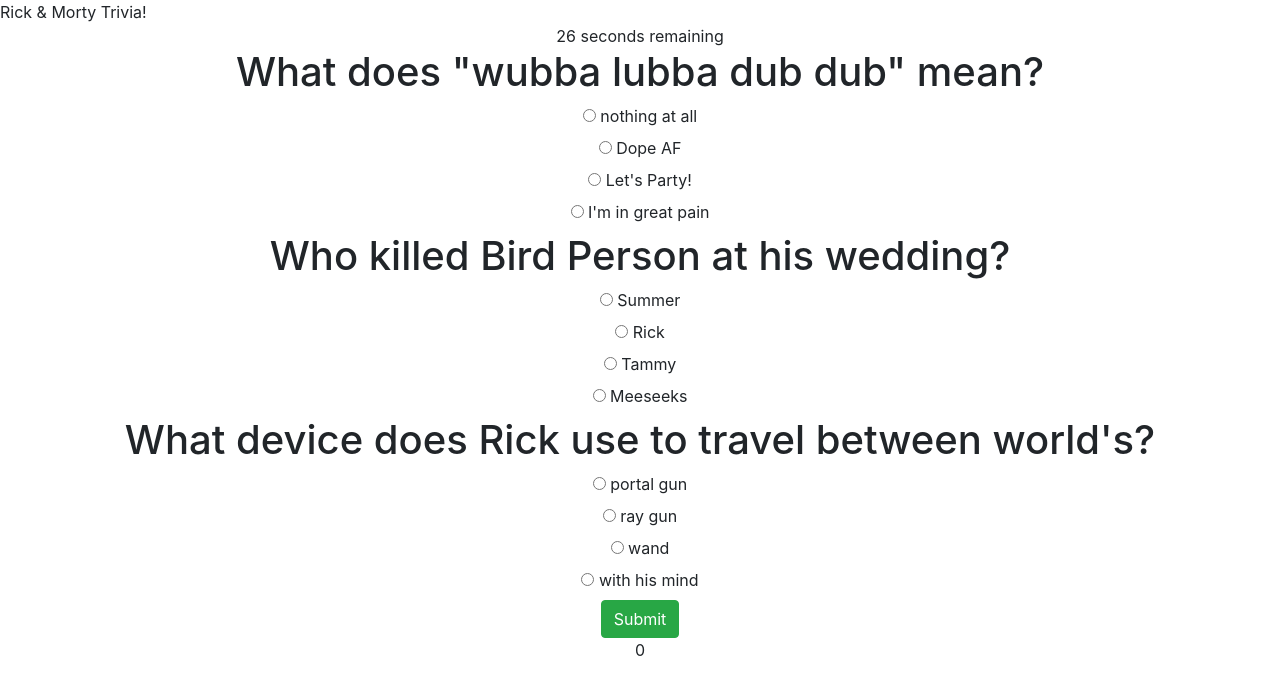
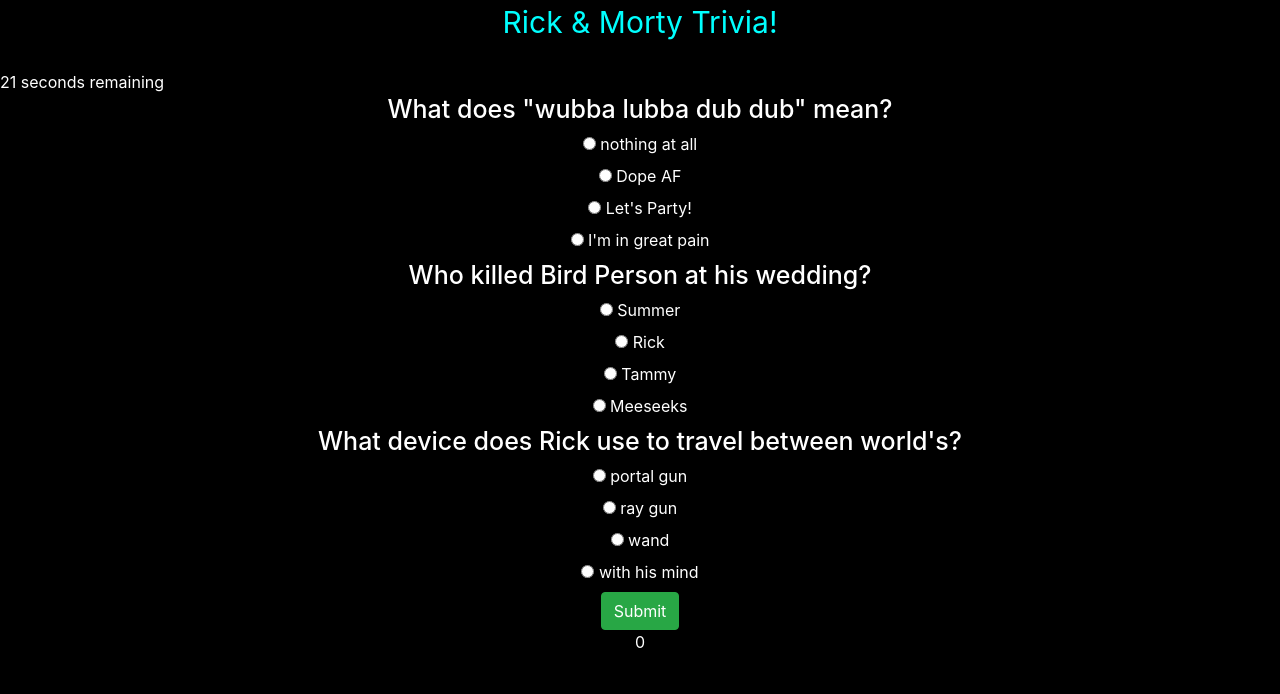
Before and after one commit to FreebirdSallas/triviaGame, a plain HTML site: page index.html in a window 1280 px wide. Drawn offline with nearby package versions, Linux system fonts and the light colour scheme.

Commit message:
made a first page starter, and added different components to time

```diff
--- /dev/null
+++ b/assests/css/start.css
@@ -0,0 +1,7 @@
+p {
+    font-size: 25px;
+}
+.display-4 {
+    font-family: fantasy;
+    color: rgb(40, 196, 196);
+}
--- a/assests/css/style.css
+++ b/assests/css/style.css
@@ -1,3 +1,11 @@
 form {
     text-align: center;
+
 }
+body {
+    color: white;
+    background-color: black;
+}
+h1 {
+    font-size: 25px;
+}
--- a/assests/javascript/app.js
+++ b/assests/javascript/app.js
@@ -1,4 +1,4 @@
-var timeLeft = 30;
+var timeLeft = 25;
 var elem = document.getElementById("countDown");
 var timerId = setInterval(countdown, 1000);
 
@@ -6,6 +6,7 @@
     if (timeLeft == -1) {
         clearTimeout(timerId);
         doSomething();
+        showResults();
     } else {
         elem.innerHTML = timeLeft + ' seconds remaining';
         timeLeft--;
--- a/index.html
+++ b/index.html
@@ -1,19 +1,23 @@
 <!DOCTYPE html>
 <html lang="en">
+
 <head>
     <meta charset="UTF-8">
     <meta name="viewport" content="width=device-width, initial-scale=1.0">
     <meta http-equiv="X-UA-Compatible" content="ie=edge">
-    <link rel="stylesheet" href="https://stackpath.bootstrapcdn.com/bootstrap/4.3.1/css/bootstrap.min.css" integrity="sha384-ggOyR0iXCbMQv3Xipma34MD+dH/1fQ784/j6cY/iJTQUOhcWr7x9JvoRxT2MZw1T" crossorigin="anonymous">
+    <link rel="stylesheet" href="https://stackpath.bootstrapcdn.com/bootstrap/4.3.1/css/bootstrap.min.css"
+        integrity="sha384-ggOyR0iXCbMQv3Xipma34MD+dH/1fQ784/j6cY/iJTQUOhcWr7x9JvoRxT2MZw1T" crossorigin="anonymous">
     <link rel="stylesheet" type="text/css" href="assests/css/style.css">
     <script type="text/javascript" src="https://cdnjs.cloudflare.com/ajax/libs/jquery/3.2.1/jquery.min.js"></script>
     <title>PICKLE-RICK!!</title>
 </head>
+
 <body>
     <container>
-        <header>Rick & Morty Trivia!</header>
-        <form id = "quiz" name = "quiz">
-                <div id="countDown"></div>
+        <header style="font-size:30px; text-align:center; padding-bottom:25px; color: aqua;">Rick & Morty Trivia!
+        </header>
+        <div id="countDown"></div>
+        <form id="quiz" name="quiz">
             <h1>What does "wubba lubba dub dub" mean?</h1>
             <label><input type="radio" name="q1" value="w"> nothing at all</label><br />
             <label><input type="radio" name="q1" value="w"> Dope AF</label><br />
@@ -32,13 +36,14 @@
             <label><input type="radio" name="q3" value="w"> wand</label><br />
             <label><input type="radio" name="q3" value="w"> with his mind</label><br />
             <button type="button" class="btn btn-success"> Submit</button>
-            <div id = "after-submit">
-                <p id = "number_correct"></p>
-                </div>
+            <div id="after-submit">
+                <p id="number_correct"></p>
+            </div>
         </form>
 
         <script src="assests/javascript/app.js"></script>
 
     </container>
 </body>
+
 </html>
```
Also changed, not shown: start.html (added, +26 -0 lines), assests/images/freeRick.png (added), 1 other file.
